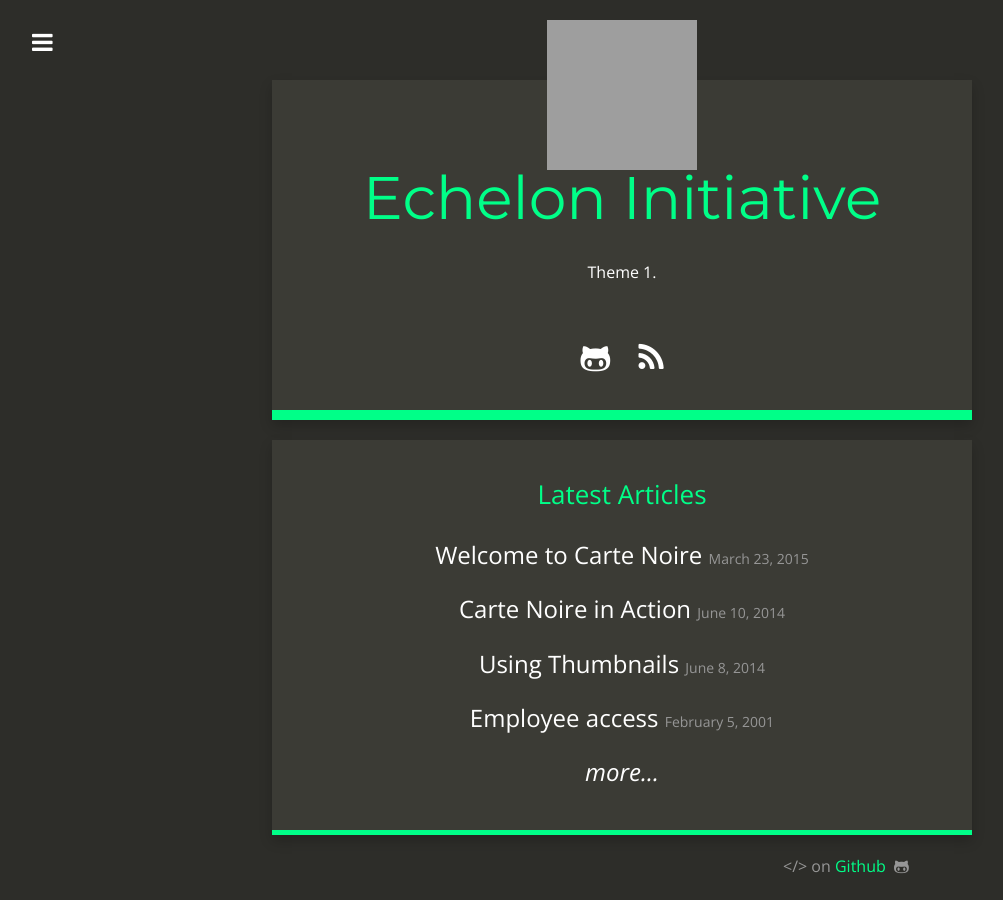
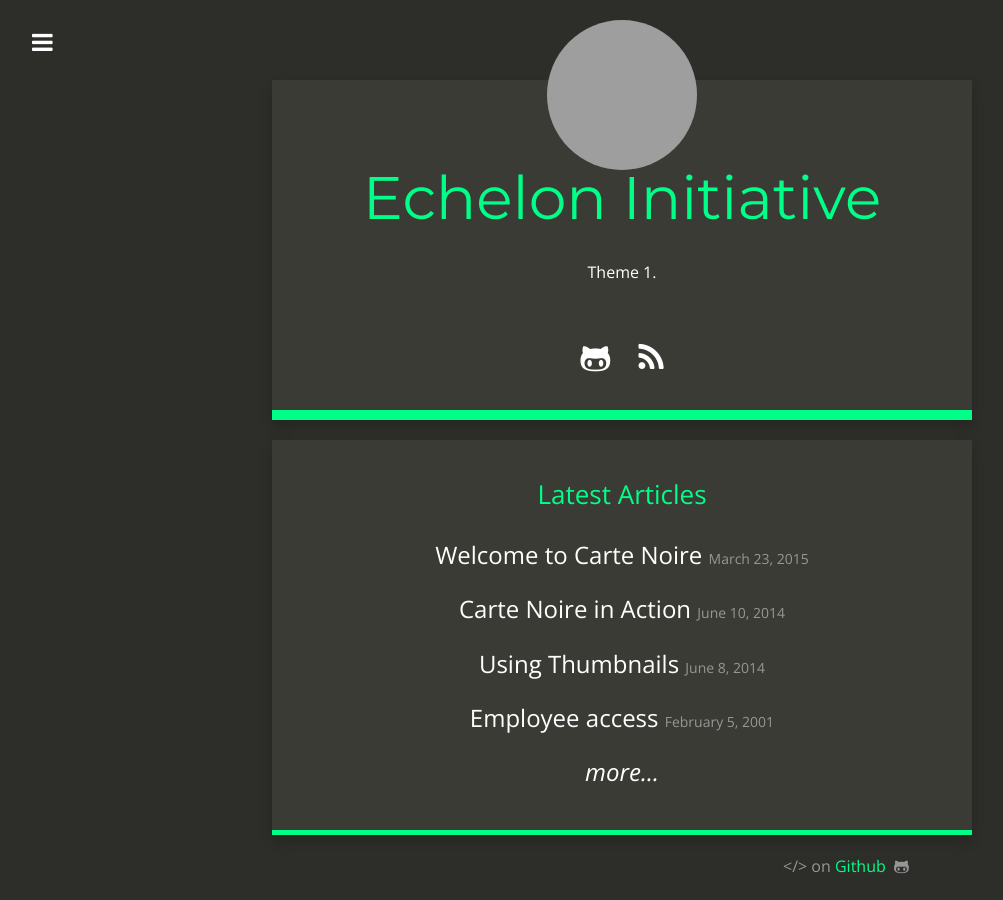
Before and after one commit to Rebelief/echelon.initiative, a Jekyll site: the page built from index.html, in a window 1280 px wide. Shown: the whole page, without its empty margins (18-1021 px from the left). Built offline with Jekyll 4.4.1, drawn with Linux system fonts in a browser that asks for light colours; nearby versions of some CDN libraries; grey boxes are pictures that could not be loaded.

Commit message:
Update index.html

```diff
--- a/index.html
+++ b/index.html
@@ -10,7 +10,7 @@ make-smaller-titles: true
         <div class="col-md-12 main content-panel">
 
             <div class="gravatar">
-                <img src="{{ site.title_image }}" class="img-rectangle about-image" height="150" width="150" alt="{{ site.title }}" />
+                <img src="{{ site.title_image }}" class="img-circle about-image" height="150" width="150" alt="{{ site.title }}" />
             </div>
 
             <h1 class="header author-header" itemprop="headline">{{ site.title }}</h1>
```
